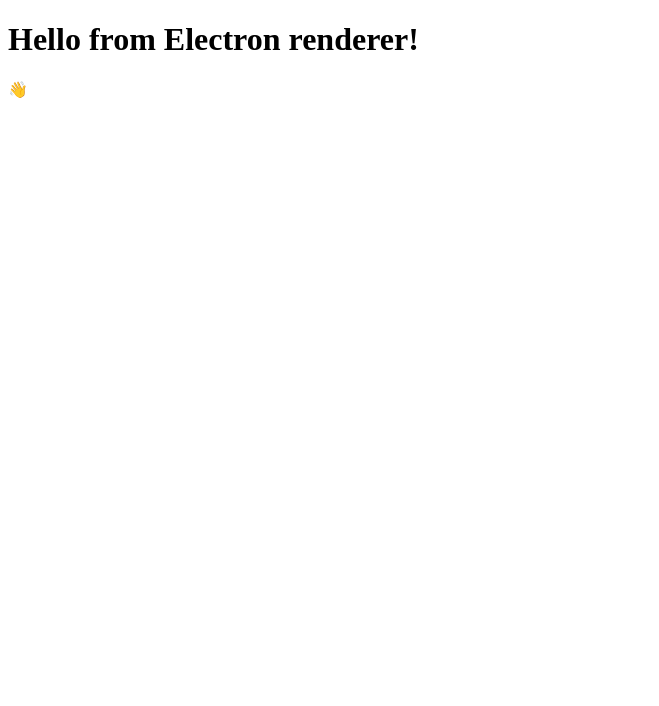
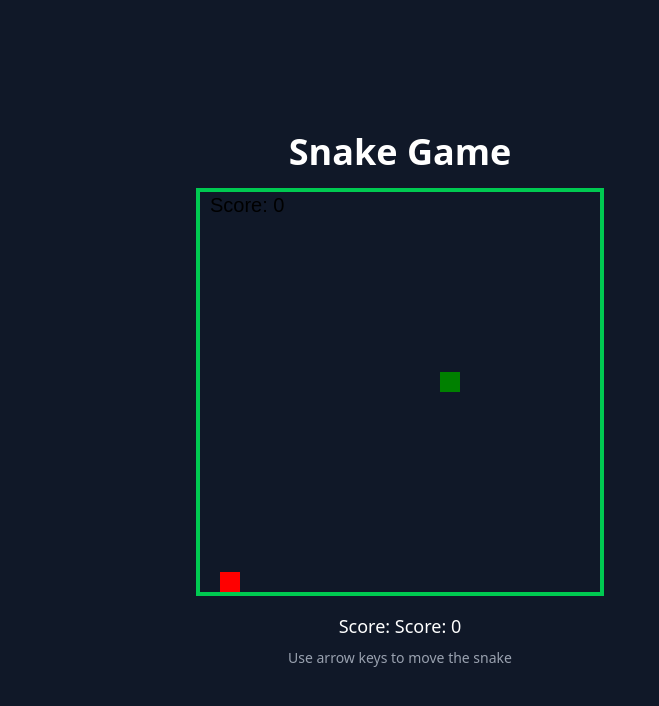
Before and after one commit to yashvi03/electron-learning-app, an Electron app: page index.html in a window 800 px wide. Shown: the whole page, without its empty margins (0-659 px from the left). Drawn offline with Linux system fonts and the light colour scheme.

Commit message:
snake game

```diff
--- a/forge.config.js
+++ b/forge.config.js
@@ -1,11 +1,11 @@
 const { FusesPlugin } = require("@electron-forge/plugin-fuses");
 const { FuseV1Options, FuseVersion } = require("@electron/fuses");
-require('dotenv').config();
-
+require("dotenv").config();
 
 module.exports = {
   packagerConfig: {
     asar: true,
+    icon: "./assets/tree",
   },
   rebuildConfig: {},
   makers: [
@@ -52,16 +52,16 @@
   ],
   publishers: [
     {
-      name: '@electron-forge/publisher-github',
+      name: "@electron-forge/publisher-github",
       config: {
         repository: {
-          owner: 'yashvi03',
-          name: 'electron-learning-app'
+          owner: "yashvi03",
+          name: "electron-learning-app",
         },
         // authToken: process.env.GITHUB_TOKEN,
         prerelease: false,
-        draft: true
-      }
-    }
-  ]
+        draft: true,
+      },
+    },
+  ],
 };
--- /dev/null
+++ b/game.js
@@ -0,0 +1,124 @@
+const canvas = document.getElementById("gameCanvas");
+const ctx = canvas.getContext("2d");
+
+// Game constants
+const gridSize = 20; // Size of each grid square (pixels)
+const tileCount = canvas.width / gridSize; // Number of tiles in each row/column
+
+let snake = [{ x: 9, y: 9 }]; // Initial snake position
+let direction = 'RIGHT'; // Initial snake direction
+let food = { x: 5, y: 5 }; // Initial food position
+let score = 0; // Score
+
+// Main game loop
+function gameLoop() {
+  moveSnake();
+  checkCollision();
+  eatFood();
+  drawGame();
+}
+
+// Move the snake
+function moveSnake() {
+  let head = { ...snake[0] };
+
+  if (direction === 'UP') head.y -= 1;
+  if (direction === 'DOWN') head.y += 1;
+  if (direction === 'LEFT') head.x -= 1;
+  if (direction === 'RIGHT') head.x += 1;
+
+  snake.unshift(head);
+  snake.pop();
+}
+
+// Check for collisions with walls or snake's own body
+function checkCollision() {
+  let head = snake[0];
+
+  if (head.x < 0 || head.x >= tileCount || head.y < 0 || head.y >= tileCount) {
+    gameOver();
+  }
+
+  // Check if snake collides with itself
+  for (let i = 1; i < snake.length; i++) {
+    if (snake[i].x === head.x && snake[i].y === head.y) {
+      gameOver();
+    }
+  }
+}
+
+// Check if snake eats food
+function eatFood() {
+  let head = snake[0];
+  if (head.x === food.x && head.y === food.y) {
+    score += 10;
+    snake.push({}); // Grow the snake
+    generateFood();
+    updateScore();
+  }
+}
+
+// Generate a new food position
+function generateFood() {
+  food = {
+    x: Math.floor(Math.random() * tileCount),
+    y: Math.floor(Math.random() * tileCount)
+  };
+}
+
+// Draw everything to the canvas
+function drawGame() {
+  ctx.clearRect(0, 0, canvas.width, canvas.height);
+
+  // Draw snake
+  ctx.fillStyle = 'green';
+  for (let i = 0; i < snake.length; i++) {
+    ctx.fillRect(snake[i].x * gridSize, snake[i].y * gridSize, gridSize, gridSize);
+  }
+
+  // Draw food
+  ctx.fillStyle = 'red';
+  ctx.fillRect(food.x * gridSize, food.y * gridSize, gridSize, gridSize);
+
+  // Draw score
+  ctx.fillStyle = 'black';
+  ctx.font = '20px Arial';
+  ctx.fillText('Score: ' + score, 10, 20);
+}
+
+// Update the score display
+function updateScore() {
+  document.getElementById('score').innerText = 'Score: ' + score;
+}
+
+// Game over function
+function gameOver() {
+  alert('Game Over! Final Score: ' + score);
+  resetGame();
+}
+
+// Reset the game
+function resetGame() {
+  snake = [{ x: 9, y: 9 }];
+  direction = 'RIGHT';
+  score = 0;
+  generateFood();
+  updateScore();
+}
+
+// Keyboard event listener for snake movement
+document.addEventListener('keydown', function(event) {
+  if (event.key === 'ArrowUp' && direction !== 'DOWN') {
+    direction = 'UP';
+  } else if (event.key === 'ArrowDown' && direction !== 'UP') {
+    direction = 'DOWN';
+  } else if (event.key === 'ArrowLeft' && direction !== 'RIGHT') {
+    direction = 'LEFT';
+  } else if (event.key === 'ArrowRight' && direction !== 'LEFT') {
+    direction = 'RIGHT';
+  }
+});
+
+// Start the game loop
+generateFood();
+setInterval(gameLoop, 200);
--- a/index.html
+++ b/index.html
@@ -1,22 +1,28 @@
 <!DOCTYPE html>
-<html>
+<html lang="en">
   <head>
     <meta charset="UTF-8" />
-    <!-- https://developer.mozilla.org/en-US/docs/Web/HTTP/CSP -->
     <meta
       http-equiv="Content-Security-Policy"
       content="default-src 'self'; script-src 'self'"
     />
+    <!-- <link href="https://cdn.jsdelivr.net/npm/tailwindcss@3.0.23/dist/tailwind.min.css" rel="stylesheet" /> -->
+    <link href="./src/output.css" rel="stylesheet">
     <meta
       http-equiv="X-Content-Security-Policy"
       content="default-src 'self'; script-src 'self'"
     />
-    <title>Hello from Electron renderer!</title>
+    <title>Snake Game</title>
   </head>
-  <body>
-    <h1>Hello from Electron renderer!</h1>
-    <p>👋</p>
-    <p id="info"></p>
+  <body class="bg-gray-900 text-white font-sans flex items-center justify-center h-screen">
+    <div class="text-center">
+      <h1 class="text-4xl font-bold mb-4">Snake Game</h1>
+      <canvas id="gameCanvas" width="400" height="400" class="border-4 border-green-500  mx-auto mb-4"></canvas>
+      <p class="text-lg">Score: <span id="score">0</span></p>
+      <p class="text-sm text-gray-400 mt-2">Use arrow keys to move the snake</p>
+    </div>
+
+    <script src="./renderer.js"></script>
+    <script src="game.js"></script>
   </body>
-  <script src="./renderer.js"></script>
 </html>
--- /dev/null
+++ b/input.css
@@ -0,0 +1 @@
+@import "tailwindcss";
--- a/main.js
+++ b/main.js
@@ -1,10 +1,12 @@
 const { app, BrowserWindow, ipcMain } = require("electron/main");
 const path = require("node:path");
+// require('update-electron-app')()
 
 const createWindow = () => {
   const win = new BrowserWindow({
     width: 800,
     height: 600,
+    icon: path.join(__dirname, 'assets', 'tree.ico'),
     webPreferences: {
       preload: path.join(__dirname, "preload.js"),
     },
```
Also changed, not shown: package.json (+8 -3 lines), assets/tree.ico (added), src/output.css (added), 1 other file.
